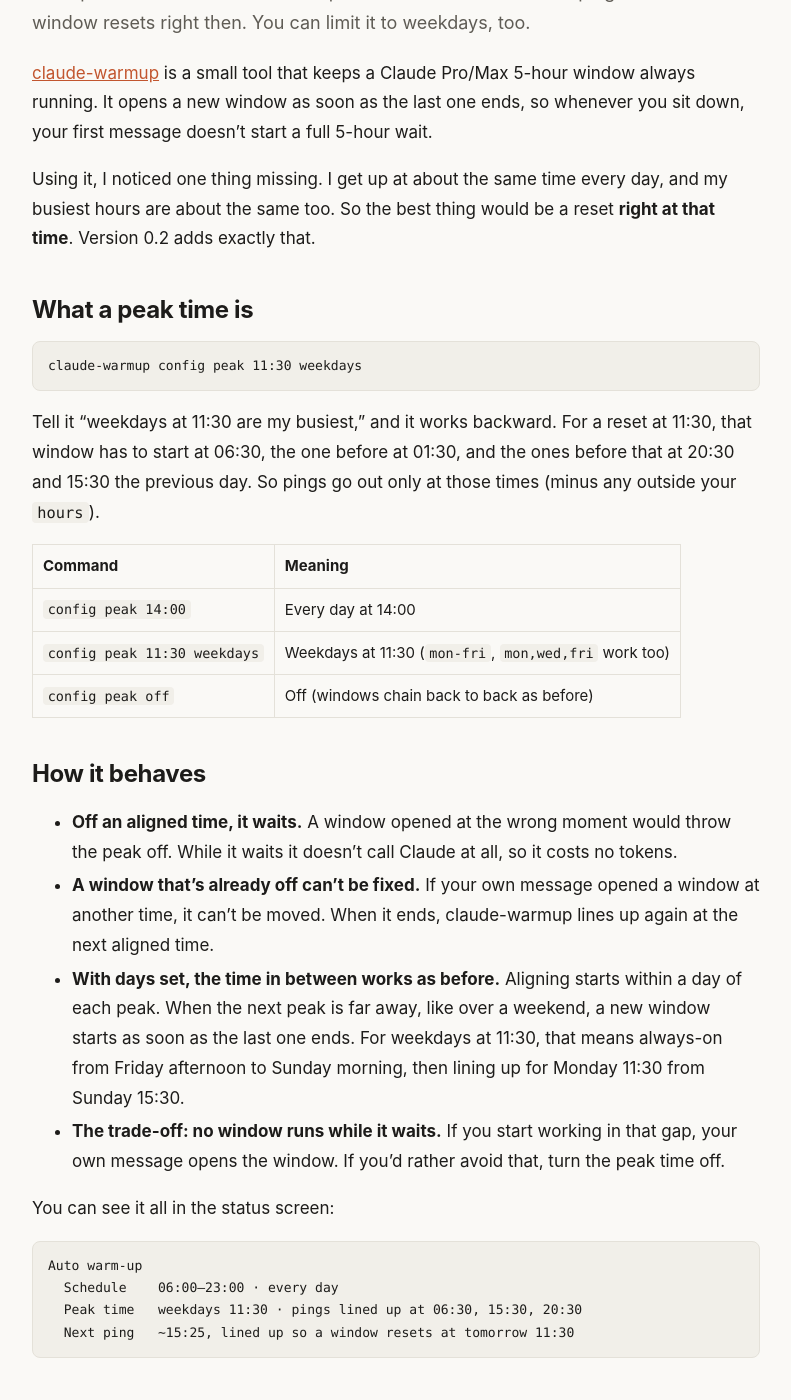
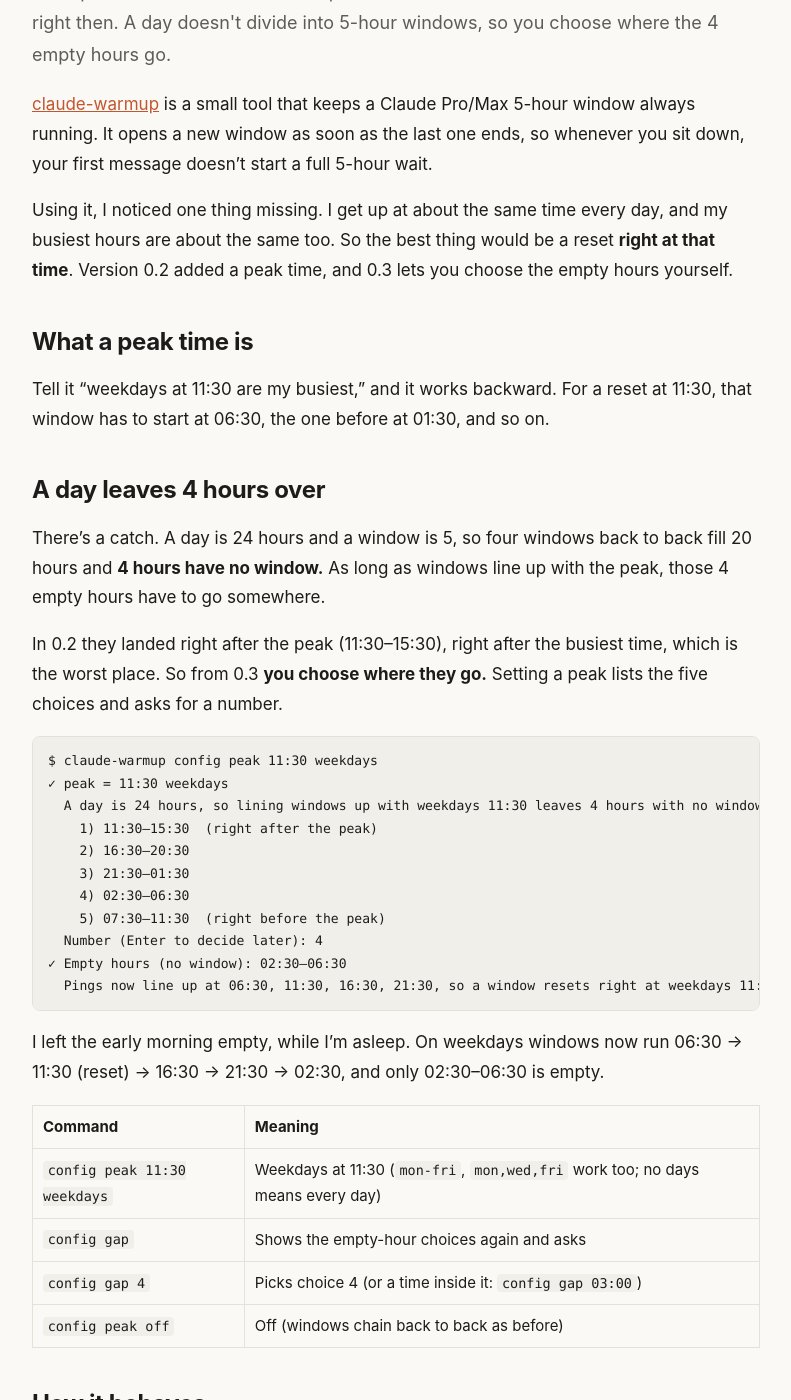
Before and after one commit to jungtaejoon/blog, a Jekyll site: the page built from en/_posts/2026-11-12-claude-warmup-peak-time.md, in a window 1280 px wide and 1400 px high, scrolled down 263 px. Shown: the whole window, without its empty margins (244-1035 px from the left). Built offline with Jekyll 4.4.1, drawn with Linux system fonts in a browser that asks for light colours; some of the changed text lies outside the part shown.

Commit message:
Update the claude-warmup peak time post for 0.3 (choosing the empty hours)
Co-Authored-By: Claude Opus 5.5 <noreply@anthropic.com>

````diff
--- a/en/_posts/2026-11-12-claude-warmup-peak-time.md
+++ b/en/_posts/2026-11-12-claude-warmup-peak-time.md
@@ -1,6 +1,6 @@
 ---
-title: "claude-warmup 0.2: make Claude's 5-hour limit reset right at your busiest time"
-description: Set a peak time and claude-warmup works backward to time its pings so a 5-hour window resets right then. You can limit it to weekdays, too.
+title: "claude-warmup 0.3: make Claude's 5-hour limit reset right at your busiest time"
+description: Set a peak time and claude-warmup works backward so a 5-hour window resets right then. A day doesn't divide into 5-hour windows, so you choose where the 4 empty hours go.
 project: claude-warmup
 ref: claude-warmup-peak-time
 kind: dev
@@ -9,36 +9,57 @@ image: https://jungtaejoon.github.io/claude-warmup/og.png
 
 [claude-warmup](https://jungtaejoon.github.io/claude-warmup/) is a small tool that keeps a Claude Pro/Max 5-hour window always running. It opens a new window as soon as the last one ends, so whenever you sit down, your first message doesn't start a full 5-hour wait.
 
-Using it, I noticed one thing missing. I get up at about the same time every day, and my busiest hours are about the same too. So the best thing would be a reset **right at that time**. Version 0.2 adds exactly that.
+Using it, I noticed one thing missing. I get up at about the same time every day, and my busiest hours are about the same too. So the best thing would be a reset **right at that time**. Version 0.2 added a peak time, and 0.3 lets you choose the empty hours yourself.
 
 ## What a peak time is
 
-```bash
-claude-warmup config peak 11:30 weekdays
+Tell it "weekdays at 11:30 are my busiest," and it works backward. For a reset at 11:30, that window has to start at 06:30, the one before at 01:30, and so on.
+
+## A day leaves 4 hours over
+
+There's a catch. A day is 24 hours and a window is 5, so four windows back to back fill 20 hours and **4 hours have no window.** As long as windows line up with the peak, those 4 empty hours have to go somewhere.
+
+In 0.2 they landed right after the peak (11:30–15:30), right after the busiest time, which is the worst place. So from 0.3 **you choose where they go.** Setting a peak lists the five choices and asks for a number.
+
+```
+$ claude-warmup config peak 11:30 weekdays
+✓ peak = 11:30 weekdays
+  A day is 24 hours, so lining windows up with weekdays 11:30 leaves 4 hours with no window. Where should they go?
+    1) 11:30–15:30  (right after the peak)
+    2) 16:30–20:30
+    3) 21:30–01:30
+    4) 02:30–06:30
+    5) 07:30–11:30  (right before the peak)
+  Number (Enter to decide later): 4
+✓ Empty hours (no window): 02:30–06:30
+  Pings now line up at 06:30, 11:30, 16:30, 21:30, so a window resets right at weekdays 11:30.
 ```
 
-Tell it "weekdays at 11:30 are my busiest," and it works backward. For a reset at 11:30, that window has to start at 06:30, the one before at 01:30, and the ones before that at 20:30 and 15:30 the previous day. So pings go out only at those times (minus any outside your `hours`).
+I left the early morning empty, while I'm asleep. On weekdays windows now run 06:30 → 11:30 (reset) → 16:30 → 21:30 → 02:30, and only 02:30–06:30 is empty.
 
 | Command | Meaning |
 | --- | --- |
-| `config peak 14:00` | Every day at 14:00 |
-| `config peak 11:30 weekdays` | Weekdays at 11:30 (`mon-fri`, `mon,wed,fri` work too) |
+| `config peak 11:30 weekdays` | Weekdays at 11:30 (`mon-fri`, `mon,wed,fri` work too; no days means every day) |
+| `config gap` | Shows the empty-hour choices again and asks |
+| `config gap 4` | Picks choice 4 (or a time inside it: `config gap 03:00`) |
 | `config peak off` | Off (windows chain back to back as before) |
 
 ## How it behaves
 
+- **The peak applies only once you've chosen the empty hours.** It won't pick them for you.
 - **Off an aligned time, it waits.** A window opened at the wrong moment would throw the peak off. While it waits it doesn't call Claude at all, so it costs no tokens.
 - **A window that's already off can't be fixed.** If your own message opened a window at another time, it can't be moved. When it ends, claude-warmup lines up again at the next aligned time.
-- **With days set, the time in between works as before.** Aligning starts within a day of each peak. When the next peak is far away, like over a weekend, a new window starts as soon as the last one ends. For weekdays at 11:30, that means always-on from Friday afternoon to Sunday morning, then lining up for Monday 11:30 from Sunday 15:30.
-- **The trade-off: no window runs while it waits.** If you start working in that gap, your own message opens the window. If you'd rather avoid that, turn the peak time off.
+- **With days set, the time in between works as before.** Aligning starts within a day of each peak. When the next peak is far away, like over a weekend, a new window starts as soon as the last one ends.
+- **Change the peak** and the choices change too. If the empty hours you chose no longer fit, it asks again.
 
 You can see it all in the status screen:
 
 ```
 Auto warm-up
   Schedule    06:00–23:00 · every day
-  Peak time   weekdays 11:30 · pings lined up at 06:30, 15:30, 20:30
-  Next ping   ~15:25, lined up so a window resets at tomorrow 11:30
+  Peak time   weekdays 11:30 · pings lined up at 06:30, 11:30, 16:30, 21:30
+  Gap         02:30–06:30
+  Next ping   ~16:25, lined up so a window resets at tomorrow 11:30
 ```
 
 ## How to update
@@ -49,6 +70,6 @@ claude-warmup install
 claude-warmup config peak 11:30 weekdays
 ```
 
-Run `install` again so the background service switches to the new version. If you set it up on a server with `scripts/server-setup.sh`, add `--prefix ~/.local` to the npm command so it replaces the same copy. I forgot that at first, and my server kept running the old version.
+Run `install` again so the background service switches to the new version. If you already use a peak time, choose the empty hours with `claude-warmup config gap`. If you set it up on a server with `scripts/server-setup.sh`, add `--prefix ~/.local` to the npm command so it replaces the same copy. I forgot that at first, and my server kept running the old version.
 
-The full list of changes is in the [release notes](https://github.com/jungtaejoon/claude-warmup/releases/tag/v0.2.0).
+What changed: [0.3 release notes](https://github.com/jungtaejoon/claude-warmup/releases/tag/v0.3.0) · [0.2 release notes](https://github.com/jungtaejoon/claude-warmup/releases/tag/v0.2.0)
````
Also changed, not shown: _posts/2026-11-12-claude-warmup-peak-time.md (+35 -14 lines).
